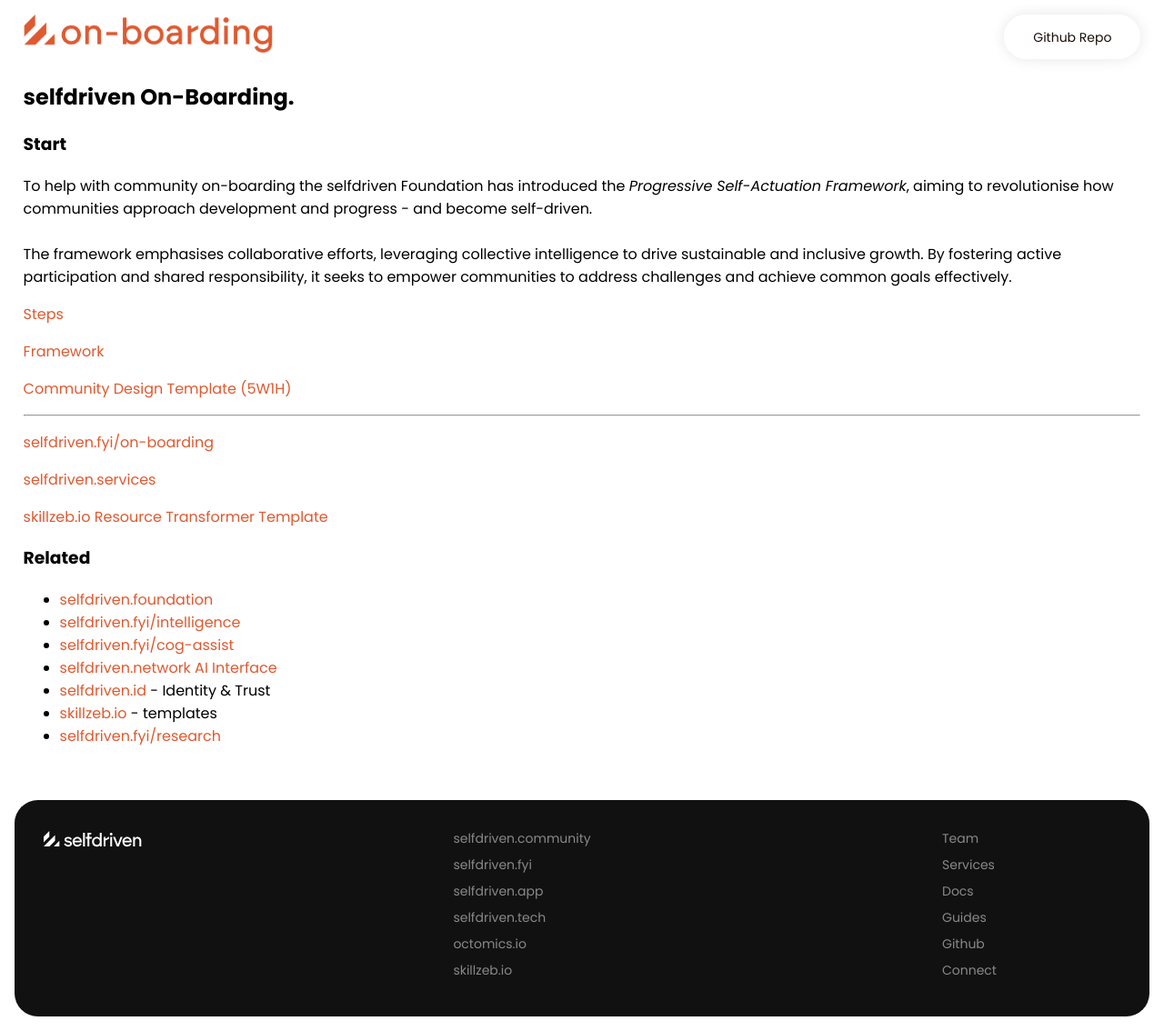
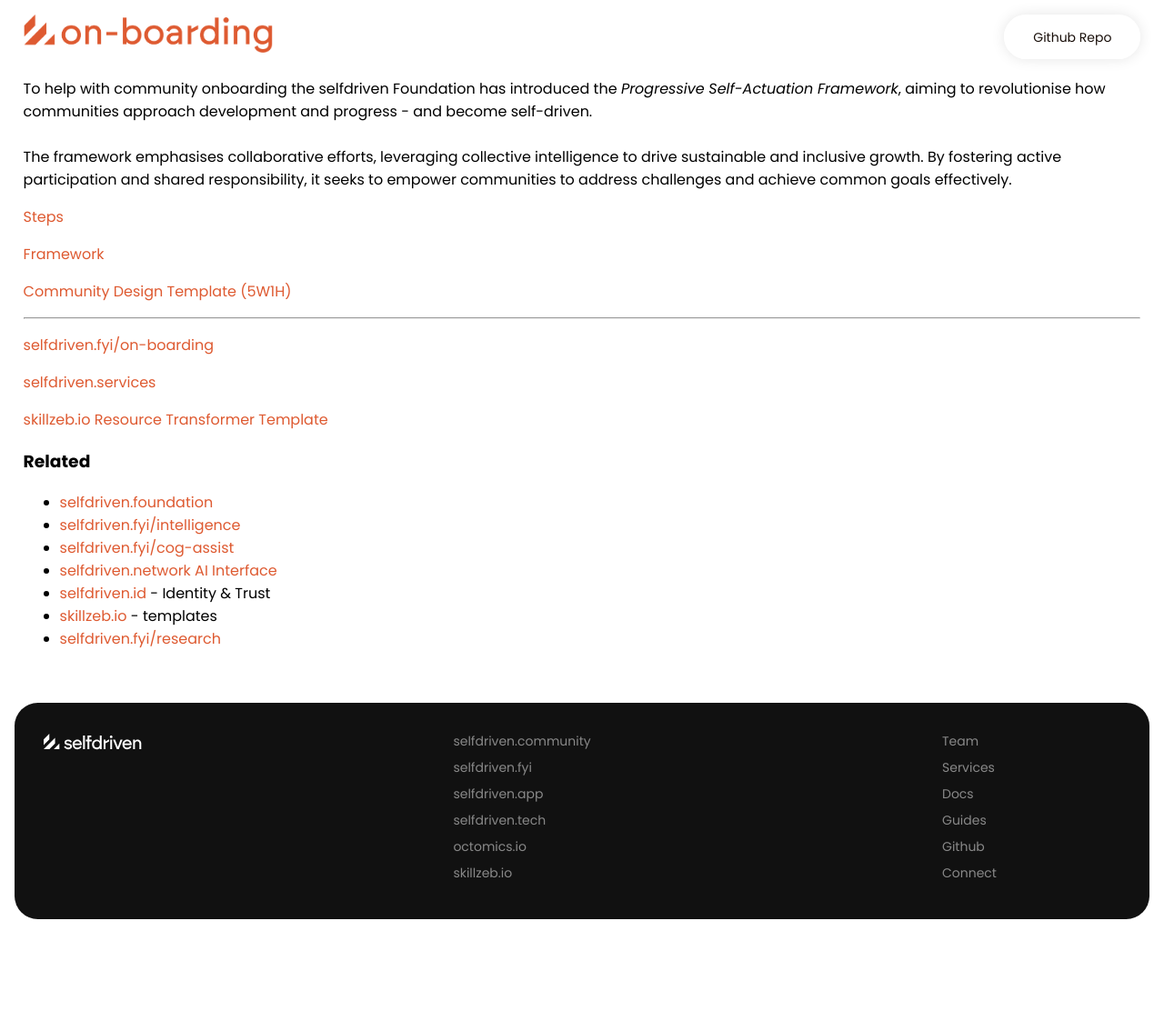
Before and after one commit to selfdriven-engagement/selfdriven-actuate, a Jekyll site: the page built from docs/index.md, in a window 1280 px wide. Shown: the whole page at 91% size. Built offline with Jekyll 4.4.1, drawn with Linux system fonts in a browser that asks for light colours; after the commit the page ends 1027 px from its top, so only the background shows below that.

Commit message:
Update index.md

```diff
--- a/docs/index.md
+++ b/docs/index.md
@@ -3,17 +3,13 @@ layout: default
 title: Home
 ---
 
-## selfdriven On-Boarding.
-
-### Start
-
-To help with community on-boarding the selfdriven Foundation has introduced the _Progressive Self-Actuation Framework_, aiming to revolutionise how communities approach development and progress - and become self-driven.\
+To help with community onboarding the selfdriven Foundation has introduced the _Progressive Self-Actuation Framework_, aiming to revolutionise how communities approach development and progress - and become self-driven.\
 \
 The framework emphasises collaborative efforts, leveraging collective intelligence to drive sustainable and inclusive growth. By fostering active participation and shared responsibility, it seeks to empower communities to address challenges and achieve common goals effectively.
 
-[Steps](https://github.com/selfdriven-foundation/on-boarding/steps/)
+[Steps](https://github.com/selfdriven-foundation/onboarding/steps/)
 
-[Framework](https://github.com/selfdriven-foundation/on-boarding/framework/)
+[Framework](https://github.com/selfdriven-foundation/onboarding/framework/)
 
 [Community Design Template (5W1H)](https://docs.google.com/document/d/1rpL6873cT_lFzz96CCGgxrii6JtrtbhBn-19xBOxVp4/edit?tab=t.0)
 
```
